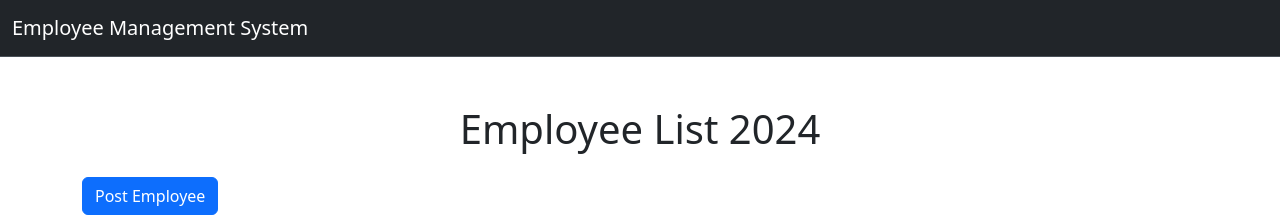
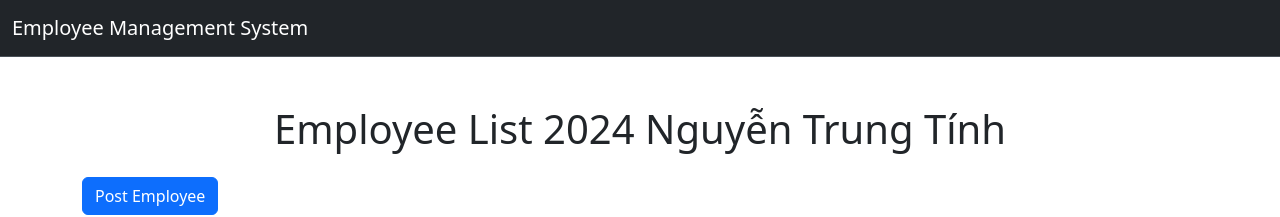
Before and after one commit to hieunguyencodemaster/CI-CD-CRUD-Frontend, a React (Create React App) app: page / in a window 1280 px wide. Shown: the top 217 px of the page. Built offline with nearby package versions, Linux system fonts and the light colour scheme; no server answers.

Commit message:
Update  Nguyen Trung Tinh dashboard.js

```diff
--- a/src/pages/dashboard/dashboard.js
+++ b/src/pages/dashboard/dashboard.js
@@ -44,7 +44,7 @@ const Dashboard = () => {
   };
   return (
     <div className="container mt-5">
-      <h1 className="text-center mb-4">Employee List 2024</h1>
+      <h1 className="text-center mb-4">Employee List 2024 Nguyễn Trung Tính</h1>
       <button className="btn btn-primary mb-4">
         <a className="navbar-brand" href="/employee">
           Post Employee
```
